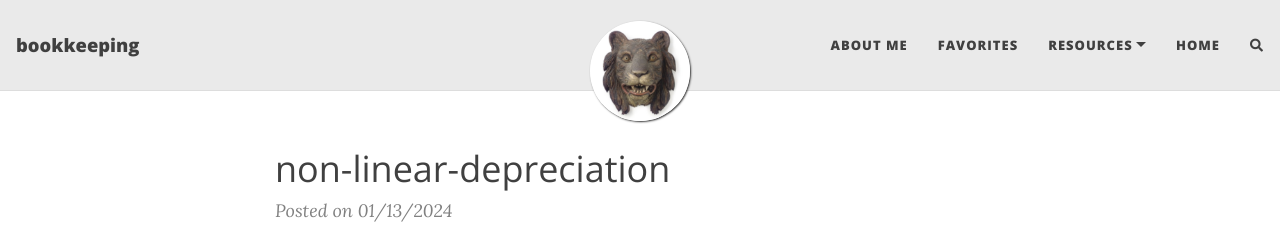
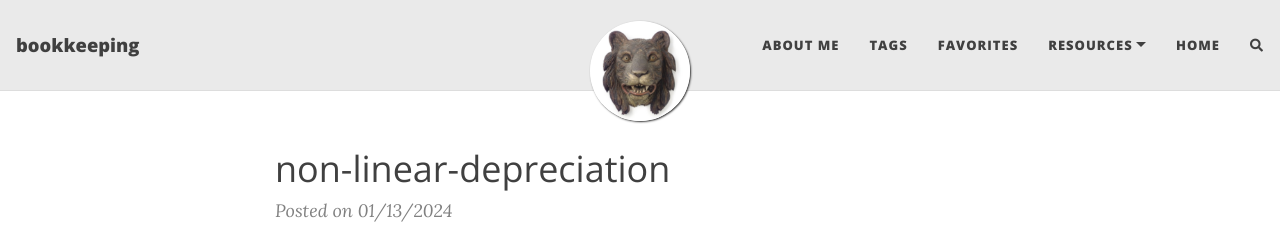
Before and after one commit to mcc-us/mcc-us.github.io.bkup, a Jekyll site: the page built from index.html, in a window 1280 px wide. Shown: the top 230 px of the page. Built offline with Jekyll 4.4.1, drawn with Linux system fonts in a browser that asks for light colours; nearby versions of some CDN libraries; the list of posts is cut into pages by our own code; comment, search, counter and statistics services are not loaded.

```diff
--- a/_config.yml
+++ b/_config.yml
@@ -21,7 +21,8 @@ author: mcc
 
 navbar-links:
   About Me: "aboutme"
-  Favorites: "_posts/2024-01-07-sl-depreciation.md"
+  Tags: "tags"
+  Favorites: "/2024-01-07-sl-depreciation.md"
   Resources:
     - McGraw Course: "https://connect.mheducation.com/connect/hmStudentCourseList.do"
     - AIPB: "https://aipb.org/"
```
